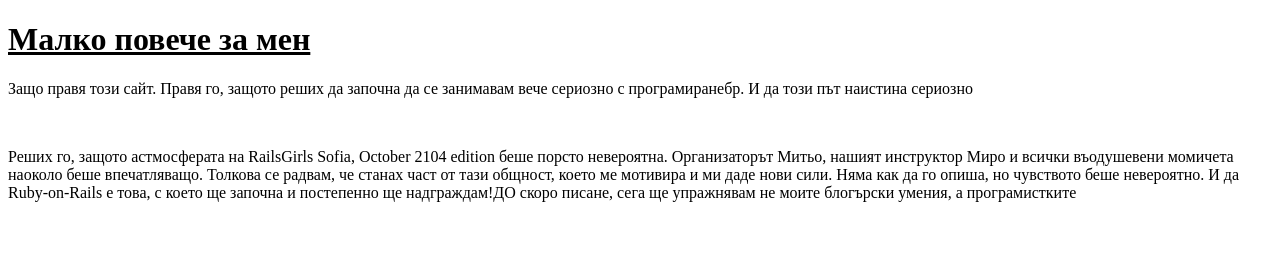
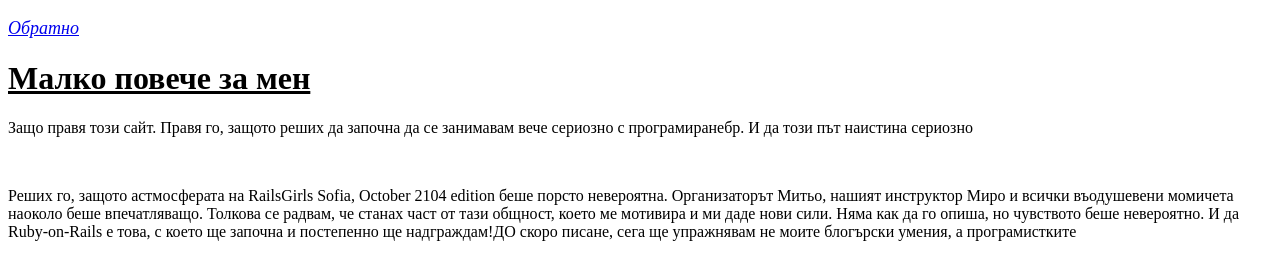
Before and after one commit to soff22/soff22.github.io, a plain HTML site: page blog.html in a window 1280 px wide. Drawn offline with Linux system fonts and the light colour scheme.

Commit message:
Adding new button

```diff
--- a/blog.css
+++ b/blog.css
@@ -7,3 +7,11 @@ h1 {
 p {
 	color:light blue;
 }
+
+.beginning {
+	text-align: left;
+	color: dark green;
+	text-decoration: underline;
+	font-size: 18px;
+	font-style: italic;
+}
--- a/blog.html
+++ b/blog.html
@@ -7,6 +7,7 @@
 	<link rel="shortcut icon" href="dino1.jpg">
 </head>
 <body>
+<p class="beginning"><a href="index.html">Обратно</a></p>
 <h1>Малко повече за мен</h1>
 <p>Защо правя този сайт. Правя го, защото реших да започна да се занимавам вече сериозно с програмиранебр. И да този път наистина сериозно</p><br/>
 <p>Реших го, защото астмосферата на RailsGirls Sofia, October 2104 edition беше порсто невероятна. Организаторът Митьо, нашият инструктор Миро и всички въодушевени момичета наоколо беше впечатляващо. Толкова се радвам, че станах част от тази общност, което ме мотивира и ми даде нови сили. Няма как да го опиша, но чувството беше невероятно. И да Ruby-on-Rails e това, с което ще започна и постепенно ще надграждам!ДО скоро писане, сега ще упражнявам не моите блогърски умения, а програмистките</p>
```
